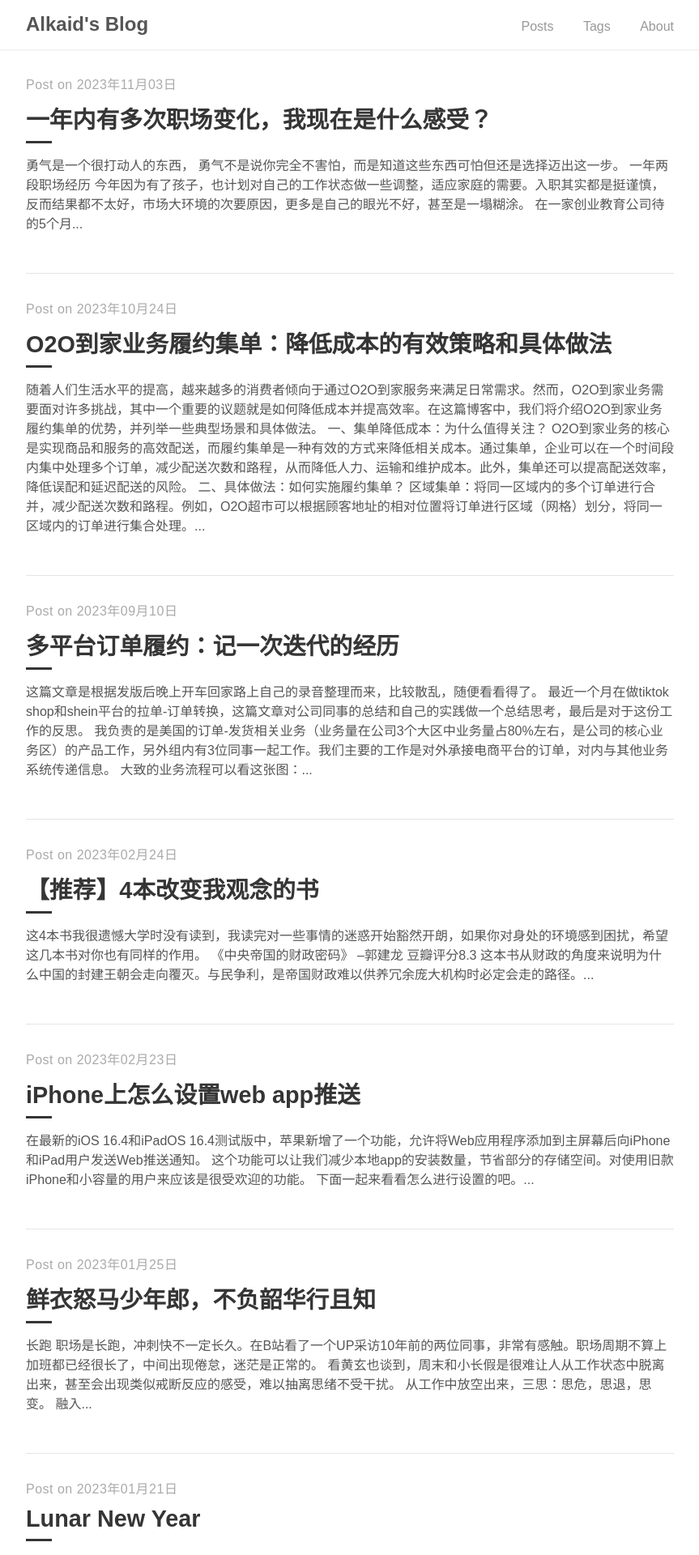
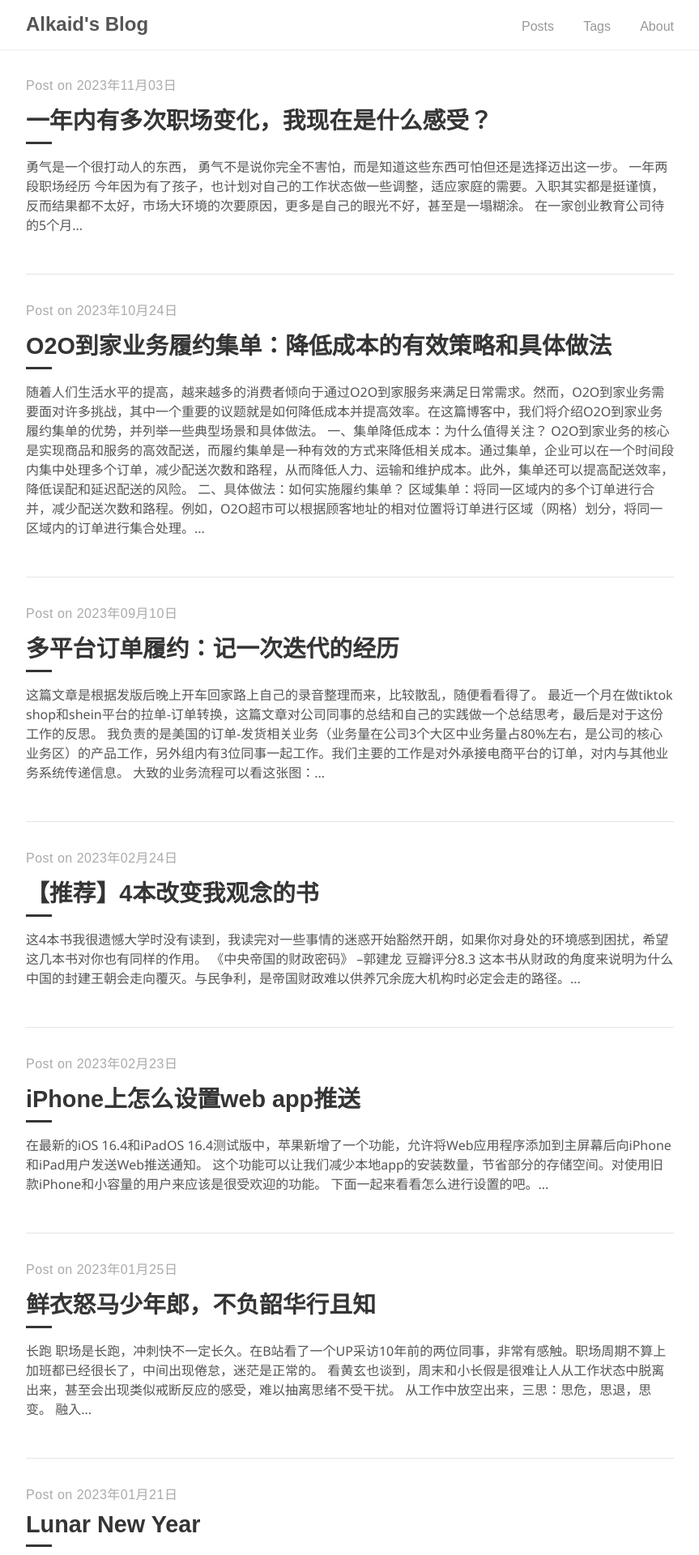
Before and after one commit to AlkaidWaong/ifoz, a Jekyll site: the page built from index.html, in a window 1280 px wide. Shown: the top 1920 px of the page at 81% size, without its empty margins (208-1071 px from the left). Built offline with Jekyll 4.4.1, drawn with Linux system fonts in a browser that asks for light colours; the list of posts is cut into pages by our own code; comment, search, counter and statistics services are not loaded.

Commit message:
Update _variables.scss

```diff
--- a/_sass/tale/_variables.scss
+++ b/_sass/tale/_variables.scss
@@ -11,7 +11,7 @@
 $code-color: #bf616a !default;
 
 // Fonts
-$serif-primary: 'Noto Sans SC', sans-serif !default;
+$serif-primary: 'Montserrat', 'SF UI Text', 'PingFang SC', 'Hiragino Sans GB', 'Microsoft YaHei', 'Segoe UI', 'Helvetica Neue', 'Helvetica', 'Apple Color Emoji', 'Segoe UI Emoji', 'Segoe UI Symbol', sans-serif !default;
 $serif-secondary:  sans-serif !default;
 $sans-serif: Arial, sans-serif !default;
 $monospaced: Menlo, Monaco, monospace !default;
```
